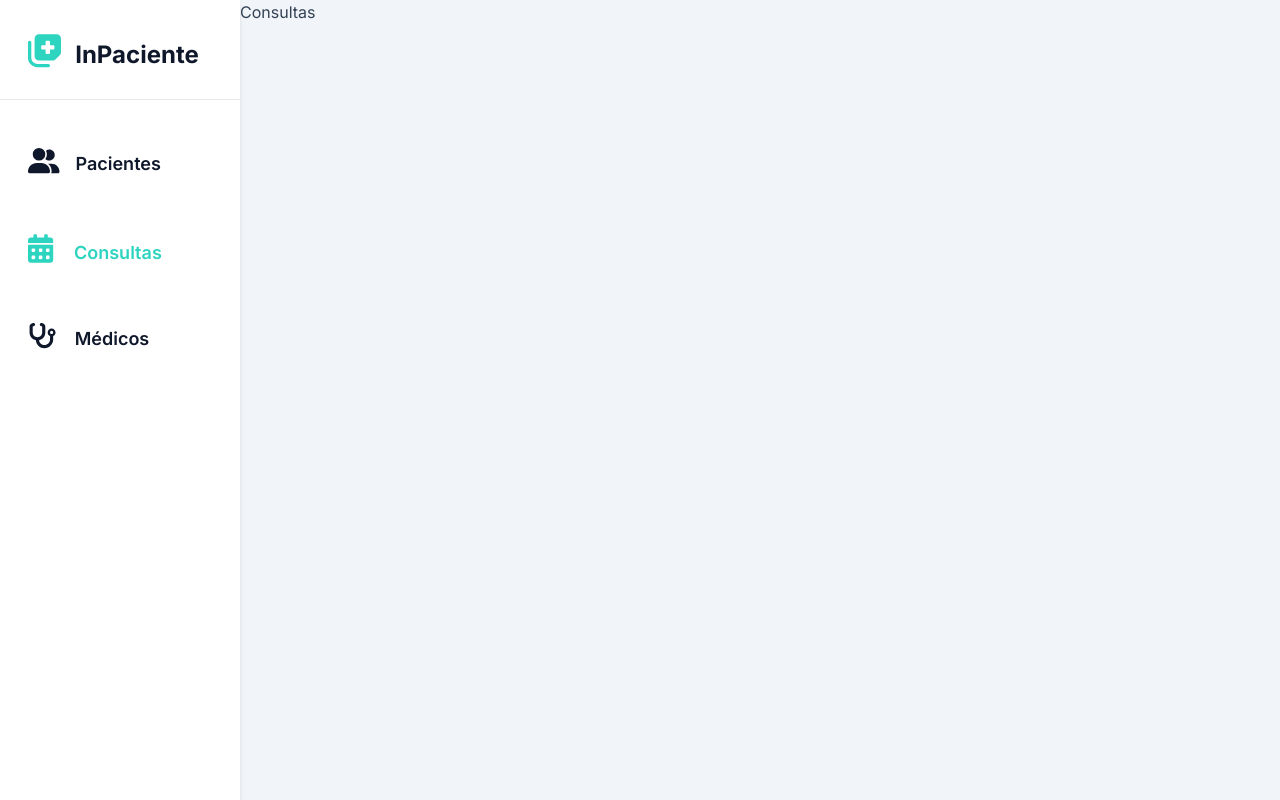
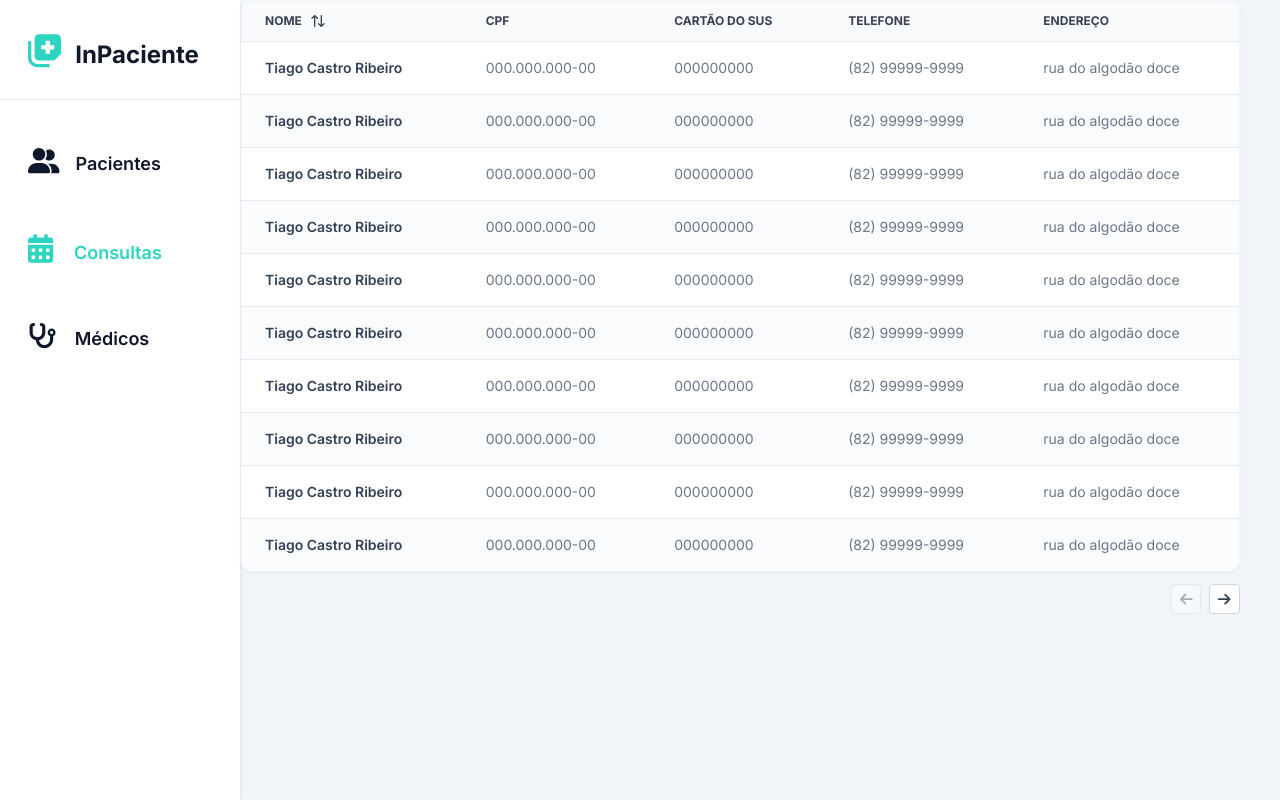
Before and after one commit to ullyanne/InPacienteWeb, a React (Vite) app: page /consultas in a window 1280 px wide. Built offline with nearby package versions, Linux system fonts and the light colour scheme.

Commit message:
implement appointments page

```diff
--- /dev/null
+++ b/src/components/Appointments.tsx
@@ -0,0 +1,35 @@
+import { ArrowUpDown } from "lucide-react";
+import { DataTable } from "./DataTable";
+import { ColumnDef } from "@tanstack/react-table"
+import { AppointmentsColumns } from "./AppointmentsColumns";
+
+export function Appointments() {
+  let data = []
+
+  for (let i = 0; i <= 13; i++) {
+    data.push(
+      {
+        name: "Tiago Castro Ribeiro",
+        cpf: "000.000.000-00",
+        sus_card: "000000000",
+        phone_number: "(82) 99999-9999",
+        address: "rua do algodão doce"
+      })
+  }
+
+  data.push(
+    {
+      name: "aline",
+      cpf: "000.000.000-00",
+      sus_card: "000000000",
+      phone_number: "(82) 55555-5555",
+      address: "av. brasil, n° 8"
+    }
+  )
+
+  return (
+    <div>
+      <DataTable columns={AppointmentsColumns} data={data} />
+    </div>
+  )
+}
--- /dev/null
+++ b/src/components/AppointmentsColumns.tsx
@@ -0,0 +1,48 @@
+import { ColumnDef } from "@tanstack/react-table";
+import { ArrowUpDown } from "lucide-react";
+
+export type Appointment = {
+  name: string;
+  cpf: string;
+  sus_card: string;
+  phone_number: string;
+  address: string;
+}
+
+export const AppointmentsColumns: ColumnDef<Appointment>[] = [
+  {
+    accessorKey: "name",
+    header: ({ column }) => {
+      return (
+        <button onClick={() => column.toggleSorting(column.getIsSorted() === "asc")} className="flex" >
+          <span>NOME</span>
+          <span>
+            <ArrowUpDown className="ml-2 h-4 w-4" />
+          </span>
+
+        </button>
+      )
+    },
+    cell: (info) => info.getValue(),
+  },
+  {
+    accessorKey: "cpf",
+    header: "CPF",
+    cell: (info) => info.getValue(),
+  },
+  {
+    accessorKey: "sus_card",
+    header: "Cartão do SUS",
+    cell: (info) => info.getValue(),
+  },
+  {
+    accessorKey: "phone_number",
+    header: "Telefone",
+    cell: (info) => info.getValue(),
+  },
+  {
+    accessorKey: "address",
+    header: "Endereço",
+    cell: (info) => info.getValue(),
+  },
+]
--- a/src/main.tsx
+++ b/src/main.tsx
@@ -5,6 +5,7 @@ import './index.css'
 import { createBrowserRouter, RouterProvider } from 'react-router-dom'
 import NotFoundPage from './components/NotFoundPage.tsx'
 import { Patients } from './components/Patients.tsx'
+import { Appointments } from './components/Appointments.tsx'
 
 const router = createBrowserRouter([
   {
@@ -18,7 +19,7 @@ const router = createBrowserRouter([
       },
       {
         path: '/consultas',
-        element: <div>Consultas</div>
+        element: <Appointments />
       },
     ]
   },
```
